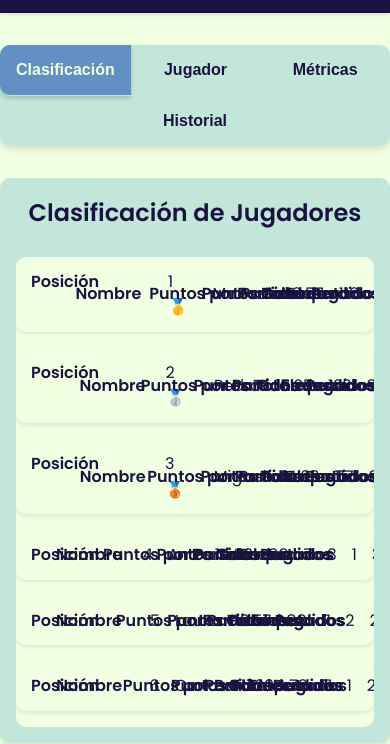
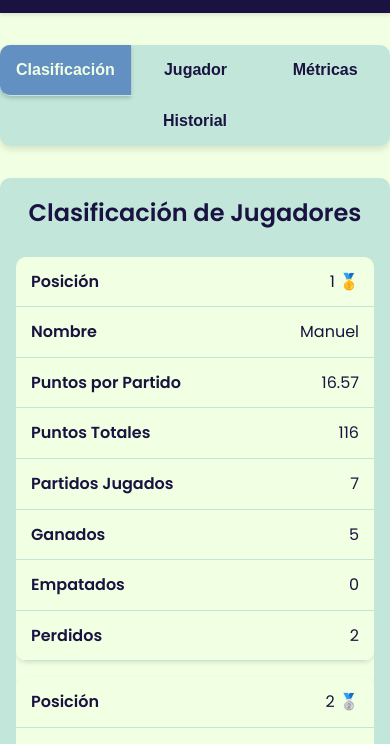
Before and after one commit to PadelRivas/JuevesPadel, a plain HTML site: page index.html in a window 390 px wide. Shown: the part 102-846 px from the top of the page. Drawn offline with nearby package versions, Linux system fonts and the light colour scheme.

Commit message:
Update style.css

```diff
--- a/style.css
+++ b/style.css
@@ -36,8 +36,8 @@ main {
     flex: 1;
     max-width: 1200px;
     margin: 2rem auto;
+    width: 100%;
     padding: 0 1rem;
-    width: 100%;
 }
 
 .tab-buttons {
@@ -173,11 +173,11 @@ footer {
 /* Responsive design */
 @media (max-width: 768px) {
     main {
-        padding: 0; /* Ahorramos los 16px de cada lado para aprovechar todo el ancho */
+        padding: 0;
     }
 
     .tab-buttons {
-        flex-direction: row; /* Pestañas en horizontal */
+        flex-direction: row;
     }
 
     .tab-button {
@@ -207,28 +207,28 @@ footer {
 
     #ranking-container tr, #history-container tr {
         display: block;
-        margin-bottom: 1rem; /* Espacio entre tarjetas */
+        margin-bottom: 1rem;
         border-radius: 10px;
         overflow: hidden;
         box-shadow: 0 2px 4px rgba(0,0,0,0.1);
         background-color: var(--color-background);
     }
 
+    /* Estilo de tarjeta corregido con Flexbox */
     #ranking-container td, #history-container td {
-        border: none;
-        position: relative;
-        padding-left: 50%;
-        text-align: right;
+        display: flex; /* Usamos Flexbox para alinear el label y el valor */
+        justify-content: space-between; /* Espaciamos el label y el valor */
+        padding: 12px 15px; /* Padding normal */
+        border-bottom: 1px solid var(--color-accent-2);
+        text-align: right; /* Alineamos el valor a la derecha */
     }
 
     #ranking-container td::before, #history-container td::before {
         content: attr(data-label);
-        position: absolute;
-        left: 0;
-        width: 45%;
-        padding-left: 15px;
+        flex-basis: 50%; /* Damos una base de 50% al label */
+        text-align: left; /* Alineamos el label a la izquierda */
+        padding-right: 15px; /* Espacio entre el label y el valor */
         white-space: nowrap;
-        text-align: left;
         font-weight: bold;
     }
 
```
